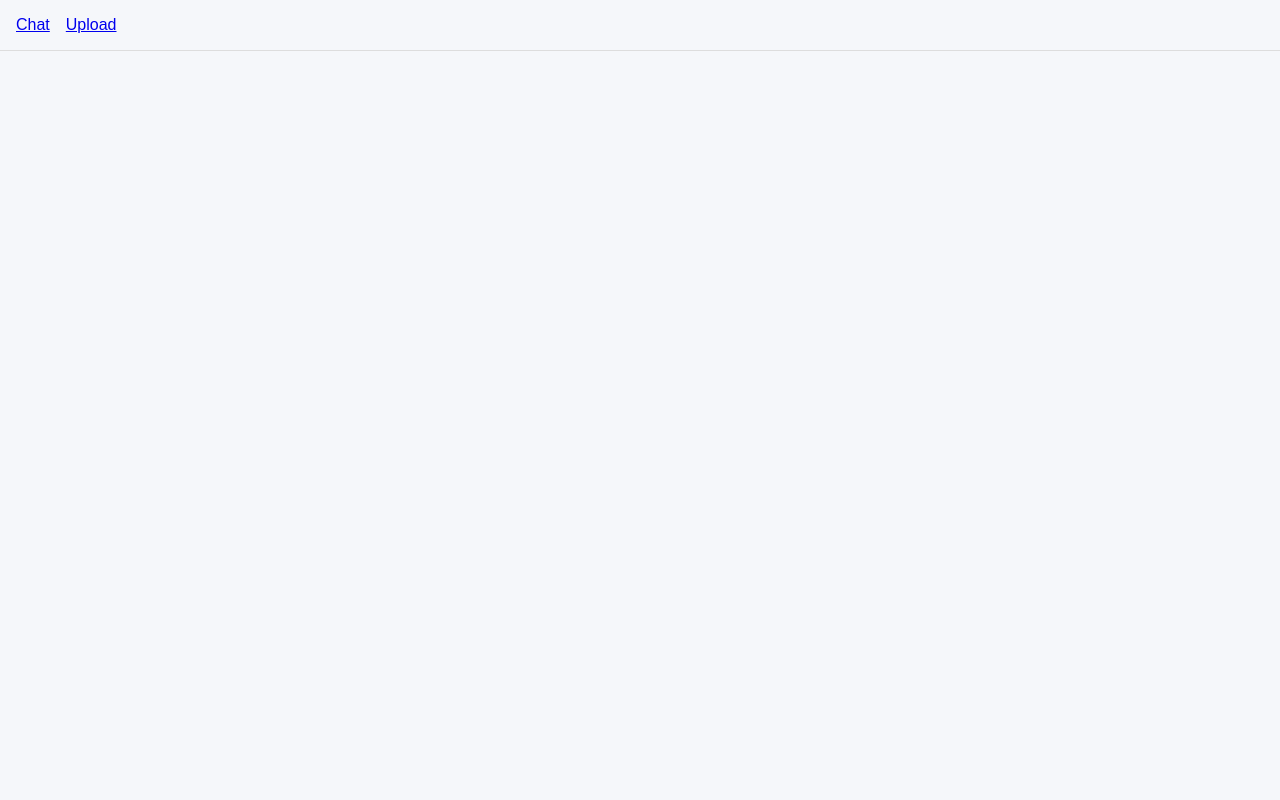
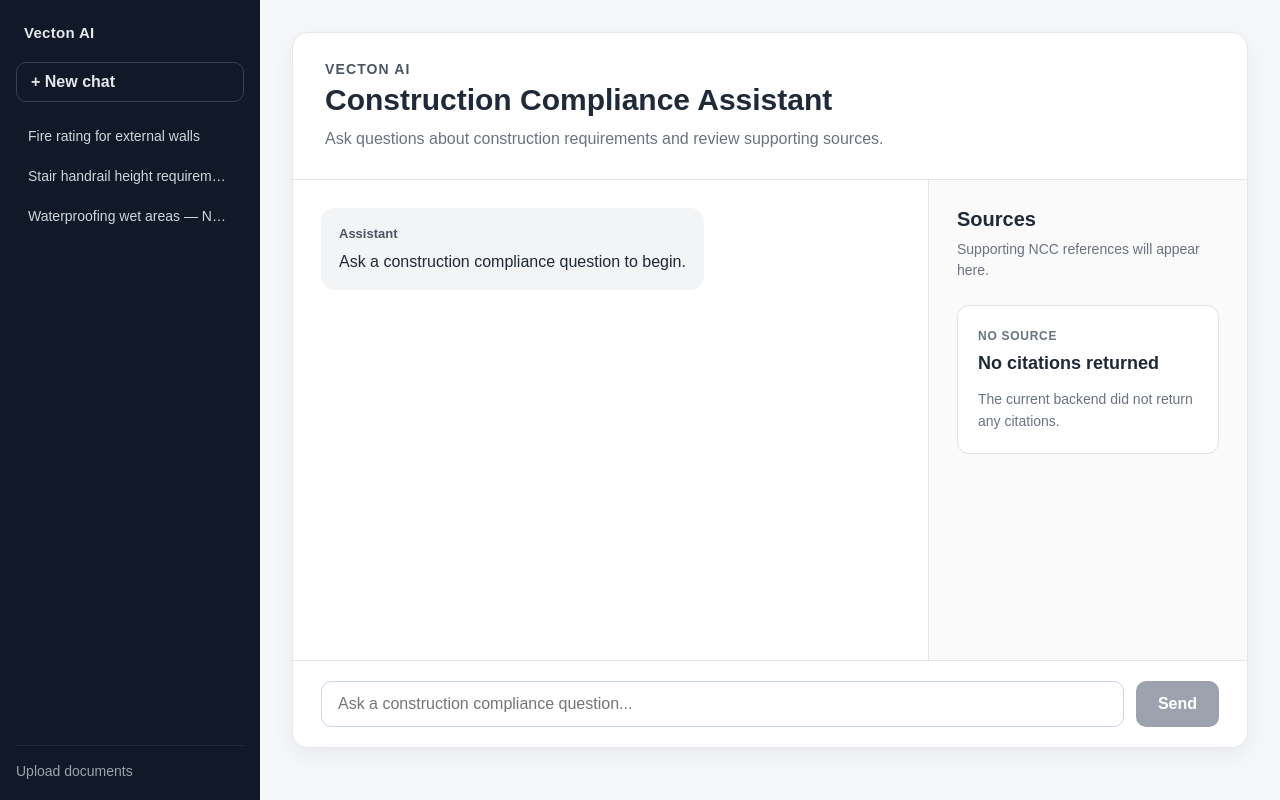
Before and after one commit to hughwalker08/Vecton_AI, a React (Vite) app in the folder frontend/: page /chat/1 in a window 1280 px wide. Before the commit this address had no page. Built offline with nearby package versions, Linux system fonts and the light colour scheme.

Commit message:
Add sidebar with dummy chat list (no routes yet)

```diff
--- /dev/null
+++ b/frontend/src/App.css
@@ -0,0 +1,15 @@
+.app-shell {
+  display: flex;
+  min-height: 100vh;
+}
+
+.app-main {
+  flex: 1;
+  min-width: 0;
+}
+
+@media (max-width: 800px) {
+  .app-shell {
+    flex-direction: column;
+  }
+}
--- a/frontend/src/App.jsx
+++ b/frontend/src/App.jsx
@@ -1,18 +1,23 @@
-import { BrowserRouter, Routes, Route, Link } from 'react-router-dom'
+import { BrowserRouter, Routes, Route, Navigate } from 'react-router-dom'
+import Sidebar from './components/Sidebar.jsx'
 import ChatPage from './pages/ChatPage.jsx'
 import UploadPage from './pages/UploadPage.jsx'
+import './App.css'
 
 export default function App() {
   return (
     <BrowserRouter>
-      <nav style={{ padding: '1rem', borderBottom: '1px solid #ddd' }}>
-        <Link to="/" style={{ marginRight: '1rem' }}>Chat</Link>
-        <Link to="/upload">Upload</Link>
-      </nav>
-      <Routes>
-        <Route path="/" element={<ChatPage />} />
-        <Route path="/upload" element={<UploadPage />} />
-      </Routes>
+      <div className="app-shell">
+        <Sidebar />
+
+        <div className="app-main">
+          <Routes>
+            <Route path="/" element={<Navigate to="/chat/1" replace />} />
+            <Route path="/chat/:chatId" element={<ChatPage />} />
+            <Route path="/upload" element={<UploadPage />} />
+          </Routes>
+        </div>
+      </div>
     </BrowserRouter>
   )
 }
--- /dev/null
+++ b/frontend/src/components/Sidebar.css
@@ -0,0 +1,116 @@
+.sidebar {
+  width: 260px;
+  min-width: 260px;
+  height: 100vh;
+  position: sticky;
+  top: 0;
+  display: flex;
+  flex-direction: column;
+  background: #111827;
+  color: #e5e7eb;
+  padding: 20px 16px;
+  box-sizing: border-box;
+}
+
+.sidebar-header {
+  padding: 4px 8px 20px;
+}
+
+.sidebar-brand {
+  font-size: 15px;
+  font-weight: 700;
+  letter-spacing: 0.02em;
+}
+
+.new-chat-button {
+  padding: 10px 14px;
+  border: 1px solid #374151;
+  border-radius: 10px;
+  background: transparent;
+  color: #e5e7eb;
+  font-weight: 600;
+  cursor: pointer;
+  text-align: left;
+}
+
+.new-chat-button:hover {
+  background: #1f2937;
+}
+
+.chat-list {
+  flex: 1;
+  overflow-y: auto;
+  margin-top: 16px;
+  display: flex;
+  flex-direction: column;
+  gap: 4px;
+}
+
+.chat-list-item {
+  display: flex;
+  align-items: center;
+  padding: 10px 12px;
+  border-radius: 8px;
+  background: transparent;
+  color: #d1d5db;
+  text-decoration: none;
+  font-size: 14px;
+  width: 100%;
+  box-sizing: border-box;
+}
+
+.chat-list-item:hover {
+  background: #1f2937;
+}
+
+.chat-list-item.active {
+  background: #374151;
+  color: #ffffff;
+}
+
+.chat-list-item-title {
+  overflow: hidden;
+  text-overflow: ellipsis;
+  white-space: nowrap;
+}
+
+.sidebar-footer {
+  padding-top: 16px;
+  border-top: 1px solid #1f2937;
+}
+
+.sidebar-footer a {
+  color: #9ca3af;
+  text-decoration: none;
+  font-size: 14px;
+}
+
+.sidebar-footer a:hover {
+  color: #ffffff;
+}
+
+@media (max-width: 800px) {
+  .sidebar {
+    width: 100%;
+    height: auto;
+    position: relative;
+    flex-direction: row;
+    align-items: center;
+    overflow-x: auto;
+    gap: 12px;
+  }
+
+  .sidebar-header,
+  .sidebar-footer {
+    display: none;
+  }
+
+  .chat-list {
+    flex-direction: row;
+    margin-top: 0;
+  }
+
+  .new-chat-button {
+    white-space: nowrap;
+  }
+}
--- /dev/null
+++ b/frontend/src/components/Sidebar.jsx
@@ -0,0 +1,38 @@
+import { Link, useParams } from 'react-router-dom'
+import './Sidebar.css'
+
+const DUMMY_CHATS = [
+  { id: '1', title: 'Fire rating for external walls' },
+  { id: '2', title: 'Stair handrail height requirements' },
+  { id: '3', title: 'Waterproofing wet areas — NCC clauses' },
+]
+
+export default function Sidebar() {
+  const { chatId: activeChatId } = useParams()
+
+  return (
+    <aside className="sidebar">
+      <div className="sidebar-header">
+        <span className="sidebar-brand">Vecton AI</span>
+      </div>
+
+      <button className="new-chat-button">+ New chat</button>
+
+      <nav className="chat-list">
+        {DUMMY_CHATS.map((chat) => (
+          <Link
+            key={chat.id}
+            to={`/chat/${chat.id}`}
+            className={`chat-list-item ${chat.id === activeChatId ? 'active' : ''}`}
+          >
+            <span className="chat-list-item-title">{chat.title}</span>
+          </Link>
+        ))}
+      </nav>
+
+      <div className="sidebar-footer">
+        <Link to="/upload">Upload documents</Link>
+      </div>
+    </aside>
+  )
+}
```
Also changed, not shown: 1 other file (tests, documents, lock files or other folders).
